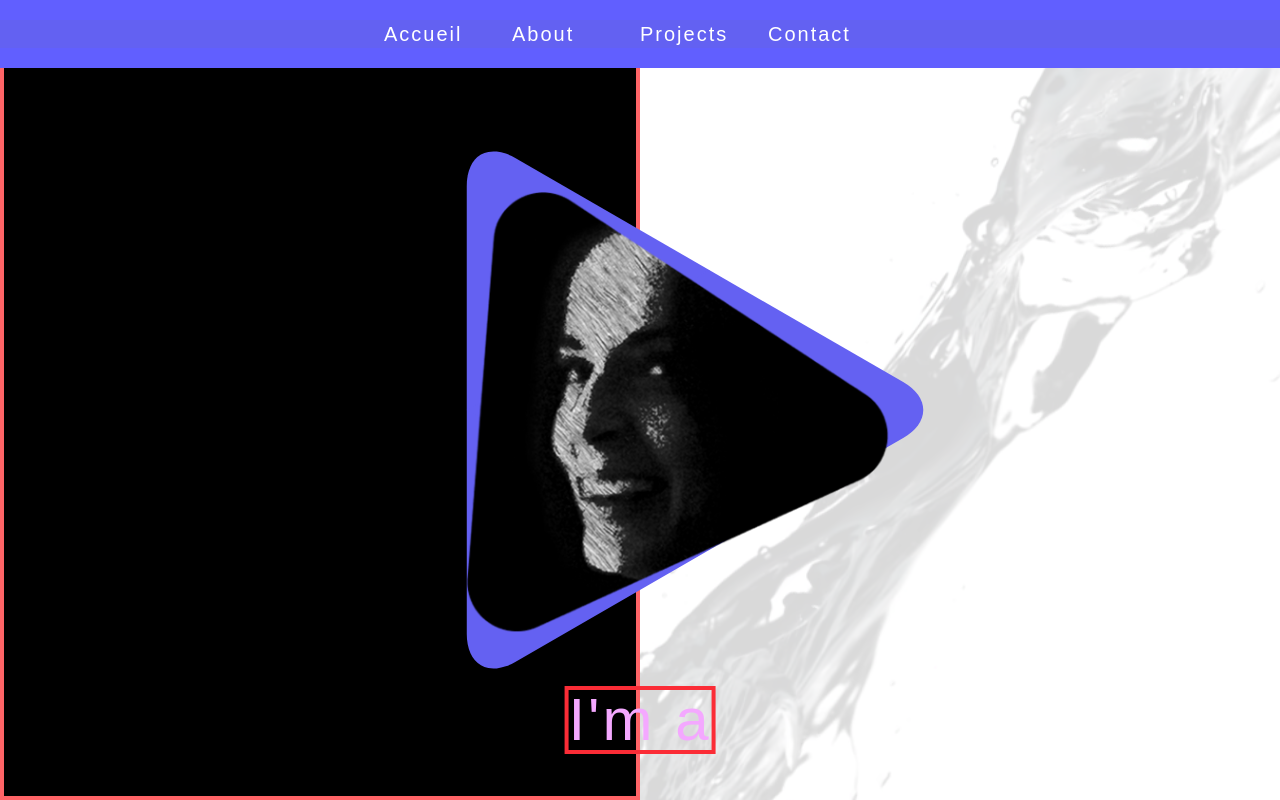
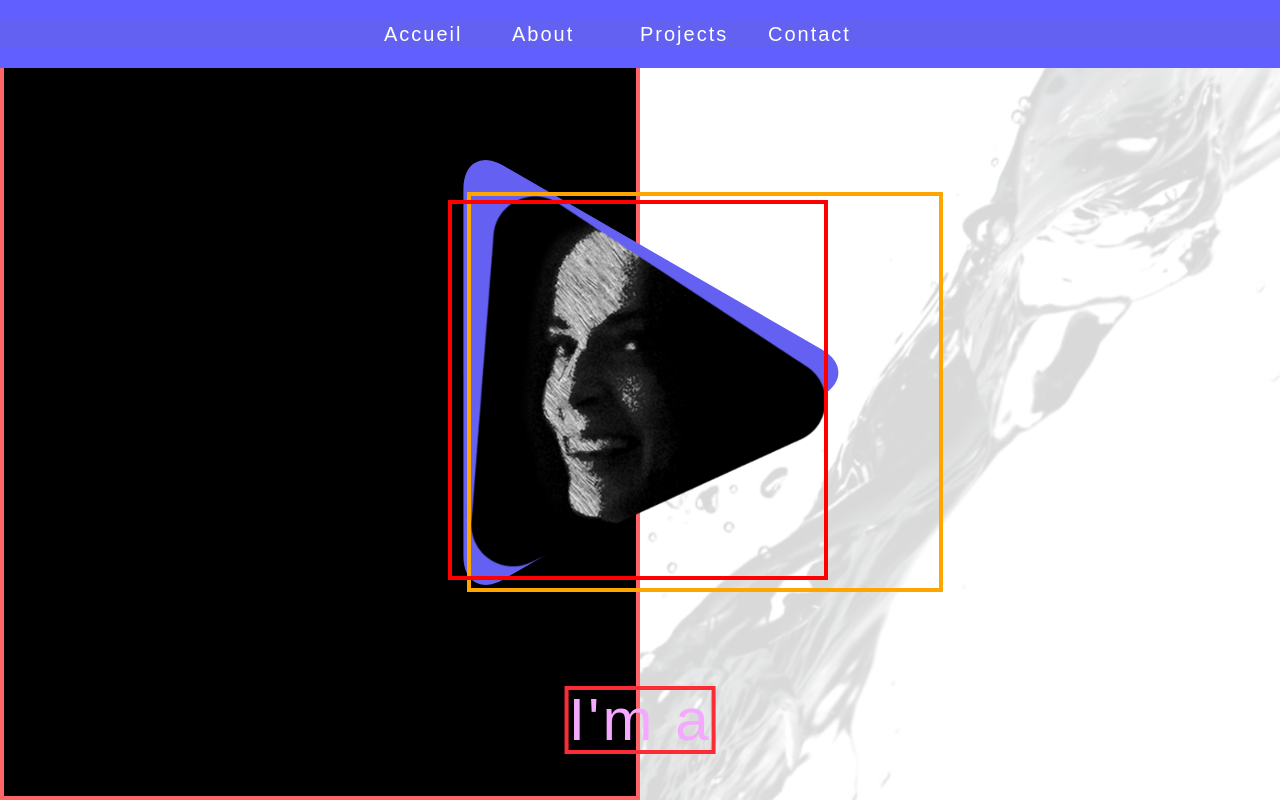
Before and after one commit to asonkes/portfolio__react, a React (Vite) app in the folder frontend/: page / in a window 1280 px wide. Shown: the top 800 px of the page. Built offline with nearby package versions, Linux system fonts and the light colour scheme; data requests are answered from the project's data file; a web font is replaced by a local one.

Commit message:
amélioration code

```diff
--- a/frontend/src/components/sections/About.jsx
+++ b/frontend/src/components/sections/About.jsx
@@ -34,7 +34,7 @@ export const About = () => {
   // Contenu que l'on veut retourner
   let content;
   if (APIState.error)
-    content = <p className="text-white">Une erreur est survenue</p>;
+    content = <p className="text-white">Une erreur est survenue...</p>;
   if (APIState.data?.length > 0) {
     content = (
       <>
@@ -74,11 +74,11 @@ export const About = () => {
   return (
     <>
       <FullScreen
-        className="flex flex-col min-h-screen border-4 border-orange-400"
+        className="flex flex-col min-h-screen"
         bgImage={bgAbout}
       >
         <Title title="About" />
-        <div className="w-full max-w-7xl flex flex-1 flex-col mx-auto items-center justify-center lg:flex-row border-4 border-red-400">
+        <div className="w-full max-w-7xl flex flex-1 flex-col mx-auto items-center justify-center lg:flex-row">
           <SplitScreen className="flex justify-center items-center">
             <Text
               className={`text-center tracking-wider p-5 -translate-x-full opacity-0 transition-all duration-2500 ease-out
--- a/frontend/src/components/sections/Contact.jsx
+++ b/frontend/src/components/sections/Contact.jsx
@@ -45,7 +45,7 @@ export const Contact = () => {
                */}
               <img
                 src={imgOrdiColor}
-                className={`w-full sm:w-9/12 xl:w-full 2xl:w-9/12 m-auto absolute inset-0 transition-opacity duration-1000 ease-in-out ${
+                className={`w-full sm:w-9/12 xl:w-10/12 2xl:w-9/12 m-auto absolute inset-0 transition-opacity duration-1000 ease-in-out ${
                   isHover ? "opacity-100" : "opacity-0"
                 }`}
               />
--- a/frontend/src/components/sections/Home.jsx
+++ b/frontend/src/components/sections/Home.jsx
@@ -3,6 +3,7 @@ import bgHome from "../../assets/images/background/splash-gouttes-eau_23-2147828
 import { Triangle } from "../ui/Triangle/Triangle";
 import { TriangleTwo } from "../ui/TriangleTwo/TriangleTwo";
 import { AnimationText } from "../ui/AnimationText";
+import {TriangleTransparent} from "../ui/TriangleTransparent/TriangleTransparent";
 
 export const Home = () => {
   return (
@@ -12,6 +13,7 @@ export const Home = () => {
         className="min-h-[calc(100vh-64px)] opacity-15"
         bgImage={bgHome}
       />
+      <TriangleTransparent/>
       <Triangle />
       <TriangleTwo />
       <AnimationText />
--- a/frontend/src/components/ui/Card.jsx
+++ b/frontend/src/components/ui/Card.jsx
@@ -35,7 +35,7 @@ export const Card = (props) => {
   return (
     <li
       ref={cardRef}
-      className="relative w-full z-40 mb-25 odd:self-start even:self-end odd:ml-0 even:mr-0 lg:w-3/6 lg:-mb-35 lg:odd:-ml-10"
+      className="relative w-full z-40 mb-25 lg:-mb-35 odd:self-start even:self-end odd:ml-0 even:mr-0 lg:w-3/6 lg:odd:-ml-10 lg:even:-mr-10"
     >
       <div
         className={`relative w-full z-40 border border-white rounded-2xl transition-all duration-4000 ${isVisible ? "opacity-100 [li:nth-child(odd)_&]:left-0 [li:nth-child(even)_&]:right-0" : "opacity-0 [li:nth-child(odd)_&]:left-[-150%] [li:nth-child(even)_&]:right-[-150%]"}`}
@@ -106,9 +106,11 @@ export const Card = (props) => {
       </div>
 
       <div
-        className={`circle absolute w-6 h-6 -top-12 -left-10 flex justify-center items-center bg-fuchsia-500 rounded-2xl inset-0 sm:-left-15 lg:left-auto lg:[li:nth-child(odd)_&]:-right-14 lg:[li:nth-child(even)_&]:-left-14
-              after:absolute after:content-[''] after:w-3 after:h-3 after:sm:w-5 after:sm:h-5 after:bg-indigo-500 after:rounded-2xl after:transform after:translate-x-[-12.5] after:translate-y-[-12.5] transition-opacity duration-3000 ${isVisible ? "opacity-100" : "opacity-0"}`}
+        className={`circle absolute w-6 h-6 -top-12 -left-10 flex justify-center items-center bg-fuchsia-500 rounded-2xl sm:-left-15 sm:w-8 sm:h-8 lg:left-auto lg:[li:nth-child(odd)_&]:-right-14 lg:[li:nth-child(even)_&]:-left-14
+              after:absolute after:content-[''] after:h-3 after:sm:h-5 after:w-3 after:sm:w-5 after:bg-indigo-500 after:rounded-2xl after:transform after:translate-x-[-12.5] after:translate-y-[-12.5] transition-opacity duration-3000 ${isVisible ? "opacity-100" : "opacity-0"}`}
       ></div>
+
+
     </li>
   );
 };
--- a/frontend/src/components/ui/Form.jsx
+++ b/frontend/src/components/ui/Form.jsx
@@ -9,7 +9,7 @@ export const Form = () => {
             </div>
             <div className="w-full text-lg text-fuchsia-400">
                 <input
-                    class="placeholder:text-white-special border-2 border-transparent border-b-white"
+                    class="w-auto placeholder:text-white-special border-2 border-b-white border-transparent outline-none sm:w-full"
                     type="text"
                     id="firstname"
                     name="firstname"
@@ -26,7 +26,7 @@ export const Form = () => {
             </div>
             <div className="w-full text-lg text-fuchsia-400">
                 <input
-                    class="placeholder:text-white-special border-2 border-transparent border-b-white"
+                    class="w-auto placeholder:text-white-special border-2 border-transparent border-b-white outline-none sm:w-full"
                     type="text"
                     id="lastname"
                     name="lastname"
@@ -43,7 +43,7 @@ export const Form = () => {
             </div>
             <div className="w-full text-lg text-fuchsia-400">
                 <input
-                    class="placeholder:text-white-special border-2 border-transparent border-b-white"
+                    class="w-auto placeholder:text-white-special border-2 border-transparent border-b-white outline-none sm:w-full"
                     type="text"
                     id="email"
                     name="email"
@@ -60,7 +60,7 @@ export const Form = () => {
             </div>
             <div className="w-full text-lg text-fuchsia-400">
                 <input
-                    class="placeholder:text-white-special border-2 border-transparent border-b-white"
+                    class="w-auto placeholder:text-white-special border-2 border-transparent border-b-white outline-none sm:w-full"
                     type="text"
                     id="message"
                     name="message"
--- a/frontend/src/components/ui/Triangle/Triangle.module.css
+++ b/frontend/src/components/ui/Triangle/Triangle.module.css
@@ -1,12 +1,66 @@
 @import "../../../style//variables.css";
+
+.triangle {
+  position: absolute;
+  top: 25%;
+  left: 35%;
+  background-color: var(--bg);
+  transform: rotate(-90deg) skewX(-30deg) scale(1, .866);
+  z-index: 10;
+
+  @media (max-width: 800px) {
+    left: 30%;
+  }
+
+  @media (max-width: 600px) {
+    left: 25%;
+  }
+
+  @media (max-width: 500px) {
+    left: 22%;
+  }
+
+  @media (max-width: 400px) {
+    left: 14%;
+  }
+
+  &:before,
+  &:after {
+    content: '';
+    position: absolute;
+    background-color: inherit;
+  }
+
+  &:before {
+    transform: rotate(-135deg) skewX(-45deg) scale(1.414, .707) translate(0, -50%);
+  }
+
+  &:after {
+    transform: rotate(135deg) skewY(-45deg) scale(.707, 1.414) translate(50%);
+  }
+}
 
 .triangle,
 .triangle::before,
 .triangle::after {
+  width: 280px;
   height: 280px;
-  width: 280px;
   border-top-right-radius: 20%;
-  background-color: var(--bg);
+
+  @media (max-width: 1500px) {
+    width: 250px;
+    height: 250px;
+  }
+
+  @media (max-width: 1300px) {
+    width: 230px;
+    height: 230px;
+  }
+
+  @media (max-width: 1100px) {
+    width: 220px;
+    height: 220px;
+  }
 
   @media (max-width: 800px) {
     width: 210px;
@@ -23,52 +77,13 @@
     height: 170px;
   }
 
-  @media (max-width: 400px) {
+  @media (max-width: 350px) {
     width: 155px;
     height: 155px;
   }
 
   @media (max-width: 350px) {
-    width: 145px;
-    height: 145px;
+    width: 140px;
+    height: 140px;
   }
 }
-
-.triangle {
-  position: absolute;
-  left: 35%;
-  top: 25%;
-  transform: rotate(-90deg) skewX(-30deg) scaleY(0.866);
-  z-index: 10;
-
-  @media (max-width: 800px) {
-    left: 30%;
-  }
-
-  @media (max-width: 600px) {
-    left: 25%;
-  }
-
-  @media (max-width: 500px) {
-    left: 22%;
-  }
-
-  @media (max-width: 400px) {
-    left: 18%;
-  }
-
-  &:before,
-  &:after {
-    position: absolute;
-    content: "";
-  }
-
-  &:before {
-    transform: rotate(-135deg) skewX(-45deg) scale(1.414, 0.707)
-      translateY(-50%);
-  }
-
-  &:after {
-    transform: rotate(135deg) skewY(-45deg) scale(0.707, 1.414) translate(50%);
-  }
-}
--- /dev/null
+++ b/frontend/src/components/ui/TriangleTransparent/TriangleTransparent.jsx
@@ -0,0 +1,7 @@
+import style from './TriangleTransparent.module.css';
+
+export const TriangleTransparent = () => {
+  return (
+    <div className={style.triangleTransparent}></div>
+  )
+}
--- /dev/null
+++ b/frontend/src/components/ui/TriangleTransparent/TriangleTransparent.module.css
@@ -0,0 +1,25 @@
+.triangleTransparent {
+    width: 450px;
+    height: 450px;
+    top: 25%;
+    left: 35%;
+    position: absolute;
+    z-index: 44;
+    border: 4px solid red;
+
+    @media (max-width: 1500px) {
+        width: 400px;
+        height: 400px;
+        left: 35%;
+    }
+
+    @media (max-width: 1300px) {
+        width: 380px;
+        height: 380px;
+    }
+
+    @media (max-width: 1100px) {
+        width: 360px;
+        height: 360px;
+    }
+}
--- a/frontend/src/components/ui/TriangleTwo/TriangleTwo.module.css
+++ b/frontend/src/components/ui/TriangleTwo/TriangleTwo.module.css
@@ -4,6 +4,7 @@
   position: absolute;
   z-index: 11;
   background-repeat: no-repeat;
+  border: 4px solid orange;
 
   @media (max-width: 800px) {
     left: 32%;
@@ -24,7 +25,19 @@
   .image {
     max-width: 95%;
     height: auto;
-    border: 4xps solid orange;
+
+    @media (max-width: 1500px) {
+      max-width: 87%;
+    }
+
+    @media (max-width: 1300px) {
+      max-width: 80%;
+    }
+
+    @media (max-width: 1100px) {
+      max-width: 77%;
+    }
+
 
     @media (max-width: 800px) {
       max-width: 337px;
```
